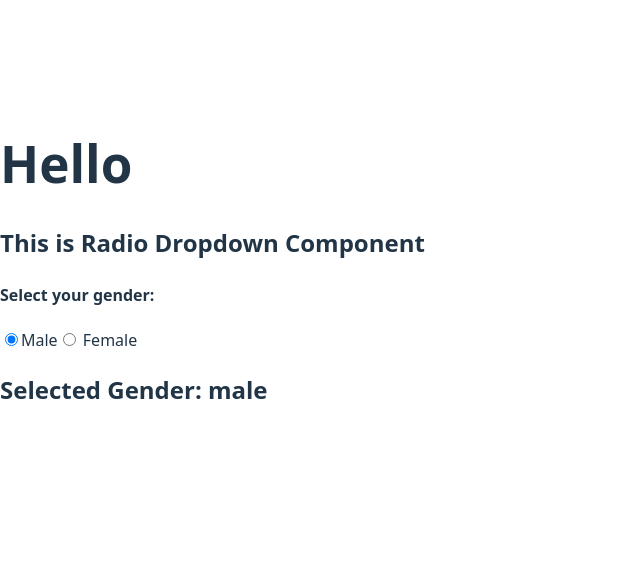
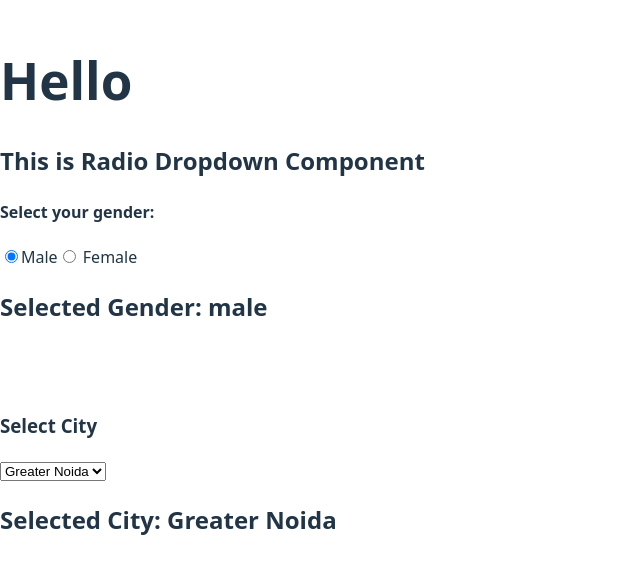
Before and after one commit to Sumit1164/React.js_Learning, a React (Vite) app: page / in a window 1280 px wide. Shown: the part 112-686 px from the top of the page, without its empty margins (0-640 px from the left). Built offline with nearby package versions, Linux system fonts and the light colour scheme.

Commit message:
Use select component to list out citys

```diff
--- a/src/RadioDropdown.jsx
+++ b/src/RadioDropdown.jsx
@@ -2,6 +2,7 @@ import { useState } from "react";
 
 function RadioDropdown() {
     const [gender, setGender] = useState('male');
+    const [city, setCity] = useState('Greater Noida');
     return (
         <div>
             <h2>This is Radio Dropdown Component</h2>
@@ -13,7 +14,15 @@ function RadioDropdown() {
             <h2>Selected Gender: { gender}</h2>
             <br />
             <br />
-
+            <h3>Select City</h3>
+            <select onChange={(event) => setCity(event.target.value)} defaultValue={'Greater Noida'}>
+                <option value="noida">Noida</option>
+                <option value="Greater Noida">Greater Noida</option>
+                <option value="delhi">Delhi</option>
+                <option value="gurgaon">Gurgaon</option>
+                <option value="bangalore">Bangalore</option>
+            </select>
+            <h2>Selected City: { city}</h2>
         </div>
     )
 }
```
